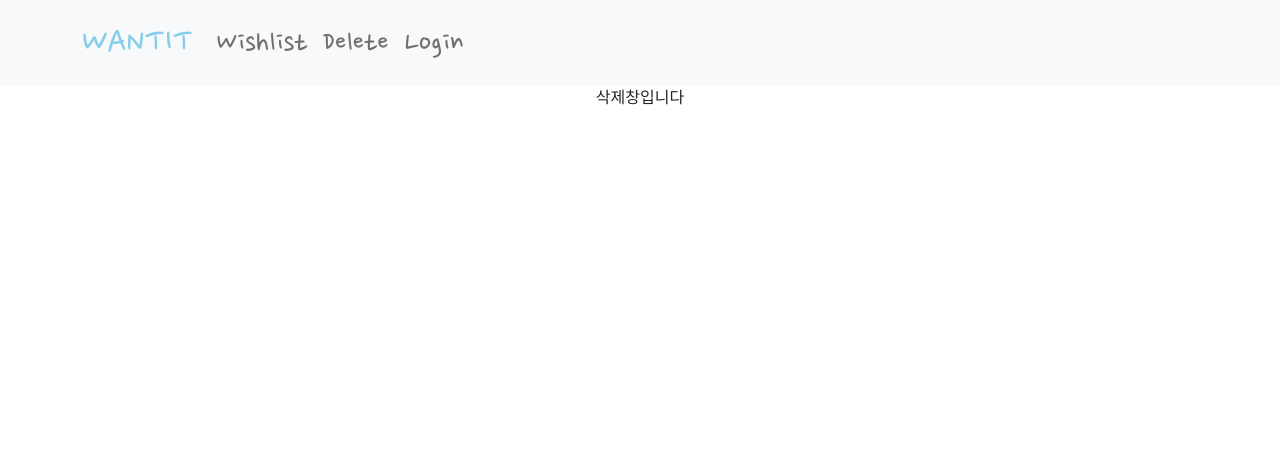
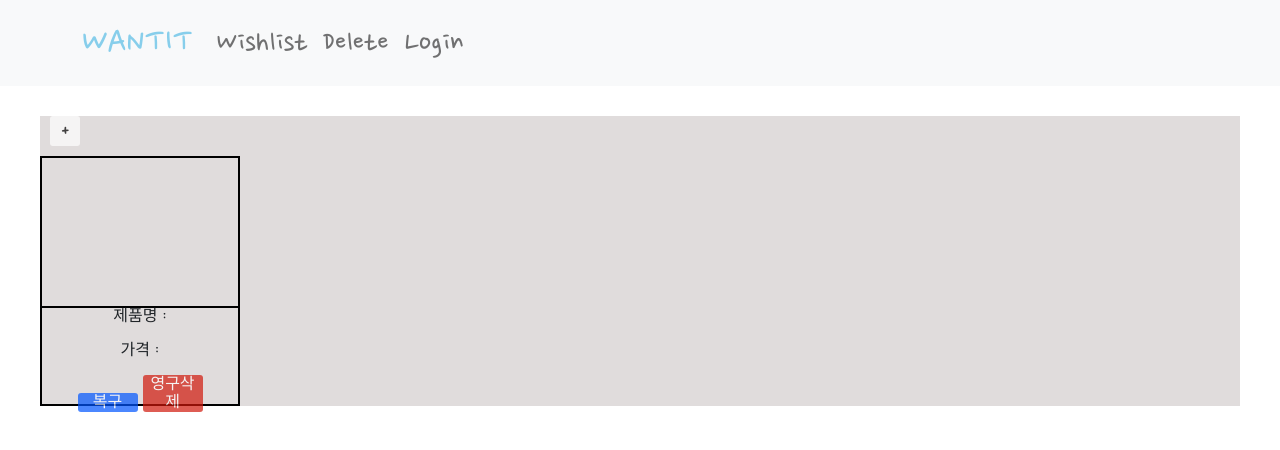
Before and after one commit to JYeonDev/want-it-wishlist-app-, a React (Create React App) app: page /delete in a window 1280 px wide. Shown: the top 450 px of the page. Built offline with nearby package versions, Linux system fonts and the light colour scheme.

Commit message:
wishlist-app

```diff
--- a/src/App.css
+++ b/src/App.css
@@ -141,3 +141,31 @@ a:hover {
   border-bottom: solid 2px black;
   border-radius: 0;
 }
+
+.card-container {
+  line-height: 1.1;
+}
+
+.card-href > button {
+  border-radius: 3px;
+  width: 60px;
+  color: #fff;
+  opacity: 0.7;
+  transition: 0.3s;
+  border-style: none;
+}
+
+.card-href > button:hover {
+  opacity: 1;
+  transform: scale(1.1);
+}
+
+.blue-button {
+  background-color: #05f;
+
+  margin-right: 5px;
+}
+
+.red-button {
+  background-color: #d1180b;
+}
--- a/src/App.js
+++ b/src/App.js
@@ -16,7 +16,7 @@ function App() {
   useEffect(() => {
     setTimeout(() => {
       setShow(false);
-    }, 500);
+    }, 1000);
   }, []);
 
   return (
--- a/src/components/delete.js
+++ b/src/components/delete.js
@@ -1,5 +1,24 @@
 function Delete() {
-  return <div>삭제창입니다</div>;
+  return (
+    <>
+      <div className="wishlist category" style={{ marginTop: "30px" }}>
+        <button className="category-plus">+</button>
+        <div className="card-container">
+          <div className="card-img">
+            <img></img>
+          </div>
+          <div className="card-info">
+            <p>제품명 : </p>
+            <p>가격 : </p>
+            <div className="card-href">
+              <button className="blue-button">복구</button>
+              <button className="red-button">영구삭제</button>
+            </div>
+          </div>
+        </div>
+      </div>
+    </>
+  );
 }
 
 export default Delete;
--- a/src/components/wishlist.js
+++ b/src/components/wishlist.js
@@ -61,7 +61,7 @@ function Wishlist() {
       </nav>
       <div className="wishlist category" style={{ marginTop: "30px" }}>
         <button className="category-plus">+</button>
-        {1 == 2 ? (
+        {1 == 1 ? (
           <div className="card-container">
             <div className="card-img">
               <img></img>
@@ -69,6 +69,10 @@ function Wishlist() {
             <div className="card-info">
               <p>제품명 : </p>
               <p>가격 : </p>
+            </div>
+            <div className="card-href">
+              <button className="blue-button">이동</button>
+              <button className="red-button">삭제</button>
             </div>
           </div>
         ) : null}
```
